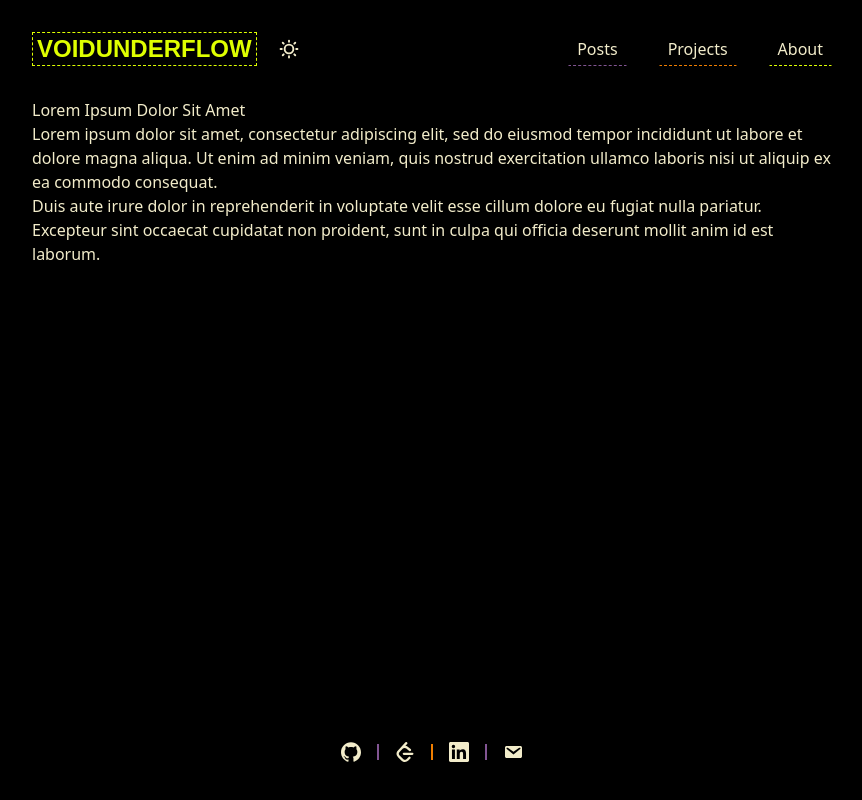
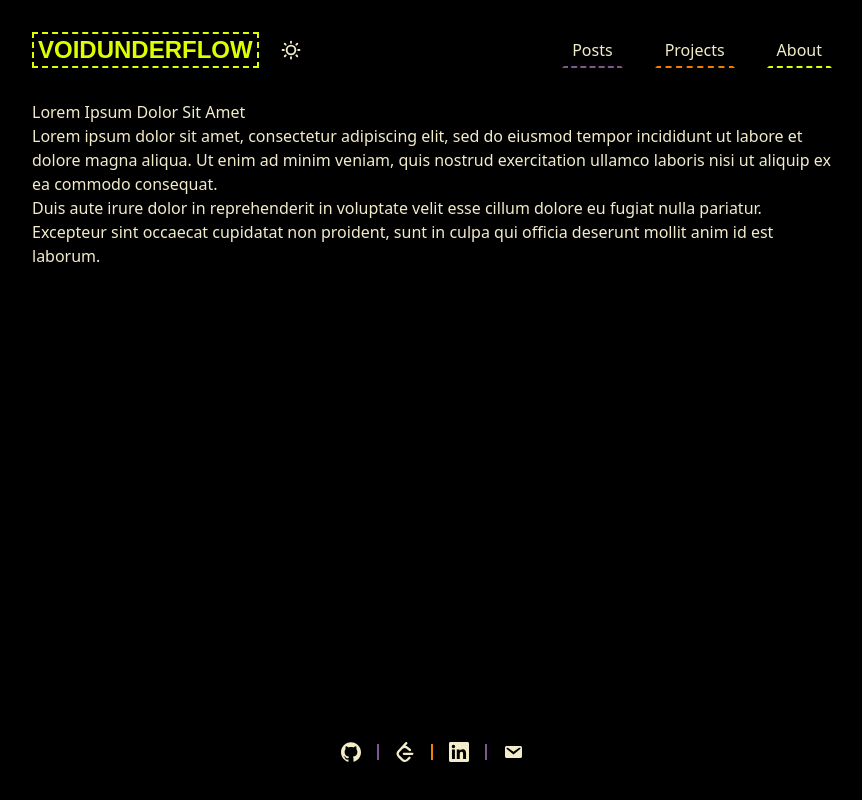
Before and after one commit to MihaiAC/blog-site-placeholder-name, a Next.js app: page / in a window 1280 px wide. Shown: the whole page, without its empty margins (208-1070 px from the left). Built offline with nearby package versions, Linux system fonts and the light colour scheme; a web font is replaced by a local one.

Commit message:
Thicken header borders.

```diff
--- a/components/header/Header.tsx
+++ b/components/header/Header.tsx
@@ -15,7 +15,7 @@ export default function Header({ className }: HeaderProps) {
           <Link href="/">
             <p
               className="font-logo text-tertiary text-2xl font-bold
-                border-dashed hover:border-solid border border-tertiary px-1"
+                border-dashed hover:border-solid border-2 border-tertiary px-1"
             >
               VOIDUNDERFLOW
             </p>
--- a/components/header/NavLink.tsx
+++ b/components/header/NavLink.tsx
@@ -10,7 +10,7 @@ export default function NavLink({ href, color, children }: NavLinkProps) {
   return (
     <Link
       href={href}
-      className={`block py-1 px-2 border border-dashed border-x-transparent
+      className={`block py-1 px-2 border-2 border-dashed border-x-transparent
         border-t-transparent nav-link-${color} active:text-background`}
     >
       {children}
```
